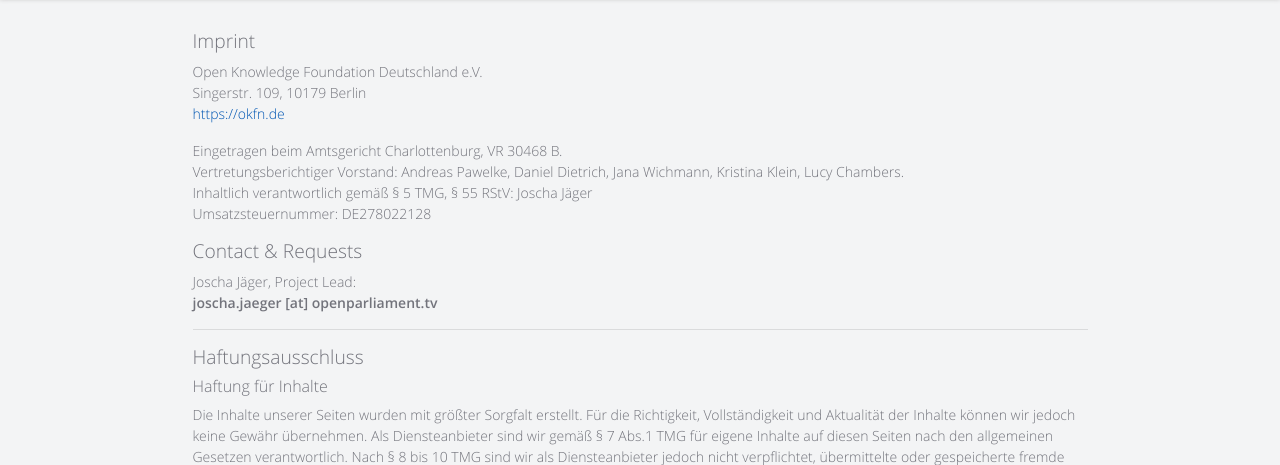
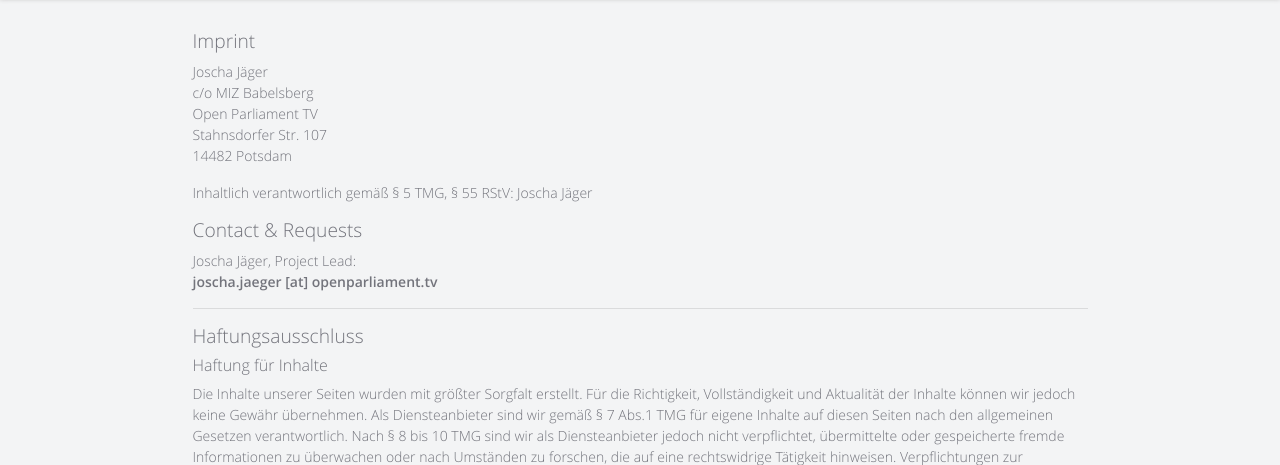
Before and after one commit to OpenParliamentTV/OpenParliamentTV-Website, a PHP site: page /imprint in a window 1280 px wide. Shown: the part 50-515 px from the top of the page. Run offline with PHP 8.4, Linux system fonts and the light colour scheme; some libraries are stand-ins or nearby versions.

Commit message:
update imprint

```diff
--- a/templates/content.imprint.php
+++ b/templates/content.imprint.php
@@ -36,14 +36,12 @@
 		<div class="row m-0" style="position: relative; z-index: 1">
 			<div class="col-lg-10 mx-auto">
 				<h2><?php echo L::imprint; ?></h2>
-				<p>Open Knowledge Foundation Deutschland e.V.<br>
-					Singerstr. 109, 10179 Berlin<br>
-					<a href="https://okfn.de/" target="_blank">https://okfn.de</a></p>
-				<p>
-					Eingetragen beim Amtsgericht Charlottenburg, VR 30468 B.<br>
-					Vertretungsberichtiger Vorstand: Andreas Pawelke, Daniel Dietrich, Jana Wichmann, Kristina Klein, Lucy Chambers. <br>
-					Inhaltlich verantwortlich gemäß § 5 TMG, § 55 RStV: Joscha Jäger<br>
-				Umsatzsteuernummer: DE278022128</p>
+				<p>Joscha Jäger<br>
+					c/o MIZ Babelsberg<br>
+					Open Parliament TV<br>
+					Stahnsdorfer Str. 107<br>
+					14482 Potsdam<br></p>
+				<p>Inhaltlich verantwortlich gemäß § 5 TMG, § 55 RStV: Joscha Jäger</p>
 				<h2><?php echo L::contactRequests; ?></h2>
 				<p>Joscha Jäger, <?php echo L::projectLead; ?>: <br>
 					<b>joscha.jaeger [at] openparliament.tv</b></p>
```
